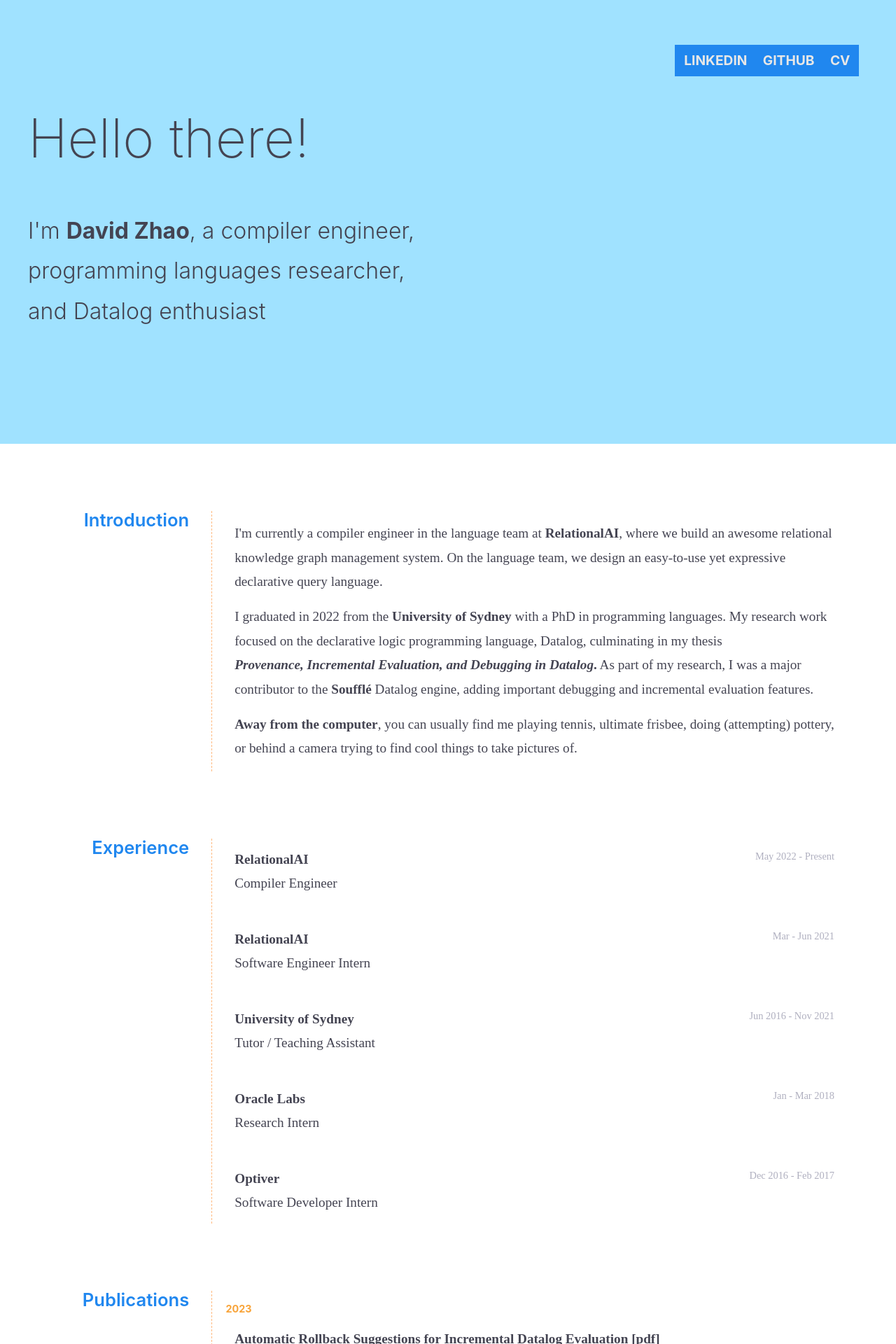
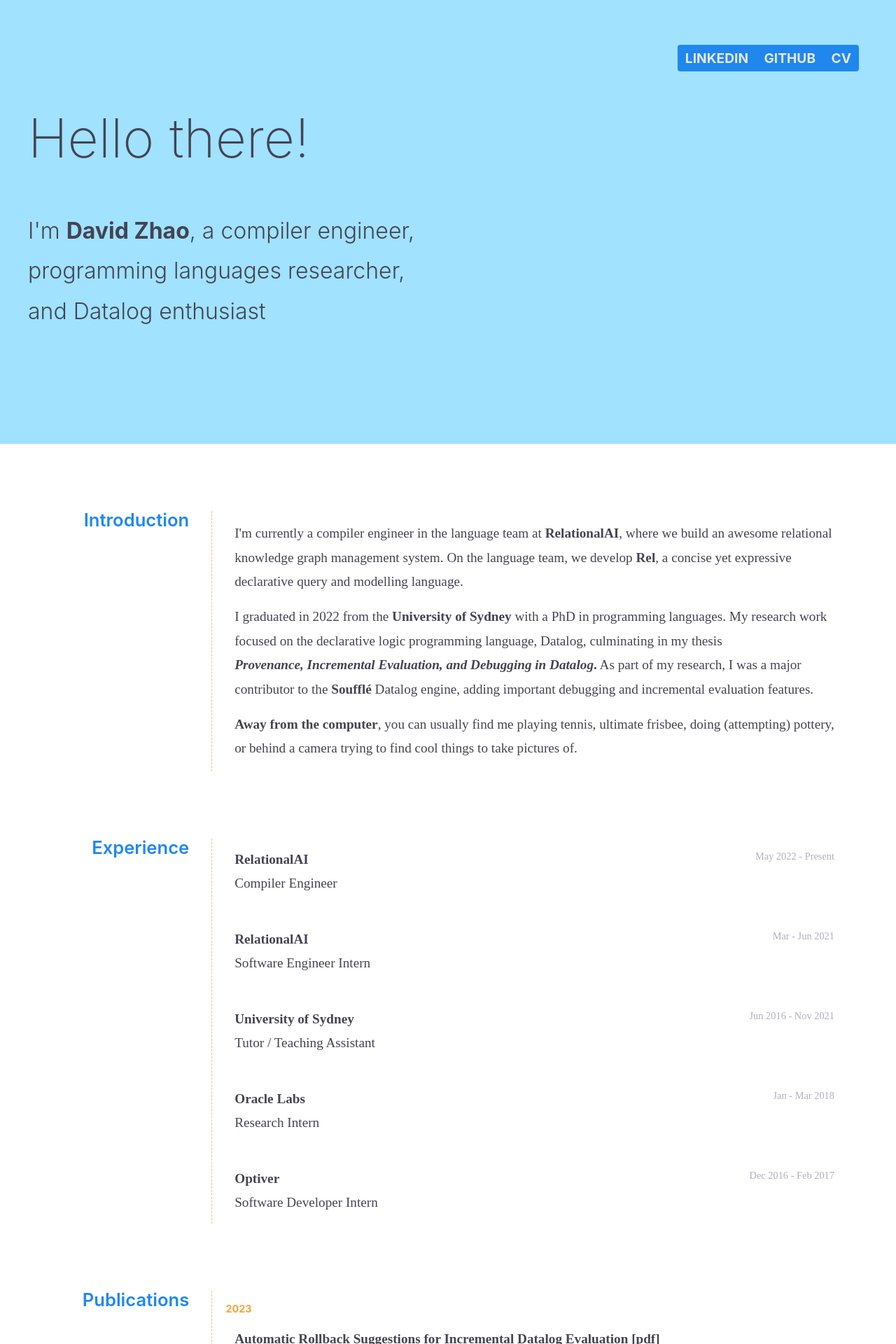
Before and after one commit to davidwzhao/davidwzhao.github.io, a Jekyll site: the page built from index.html, in a window 1280 px wide. Shown: the top 1920 px of the page at 70% size. Built offline with Jekyll 4.4.1, drawn with Linux system fonts in a browser that asks for light colours; some web fonts are replaced.

Commit message:
Minor updates

```diff
--- a/_includes/intro.html
+++ b/_includes/intro.html
@@ -7,7 +7,9 @@
         <a class="underline_link" href="https://relational.ai" target="_blank">RelationalAI</a>,
         where we build an awesome
         <span class="emph">relational knowledge graph management system</span>. On the
-        language team, we design an easy-to-use yet expressive declarative query language.
+        language team, we develop
+        <a class="underline_link" href="https://docs.relational.ai" target="_blank">Rel</a>,
+        a concise yet expressive declarative query and modelling language.
         </p>
 
         <p>
--- a/_sass/coolscss/_header.scss
+++ b/_sass/coolscss/_header.scss
@@ -23,10 +23,11 @@
             display: flex;
             gap: 1.4rem;
 
-            padding: 0.8rem;
+            padding: 0.6rem 0.7rem 0.6rem 0.7rem;
             margin-right: 0.8rem;
 
             background-color: $blue;
+            border-radius: 4px;
 
             .header_link {
                 text-transform: uppercase;
```
